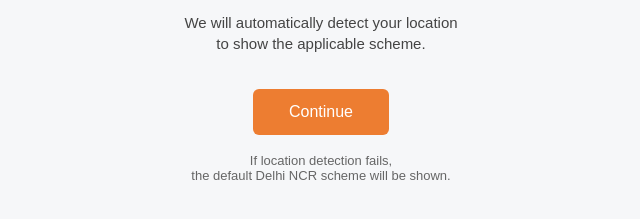
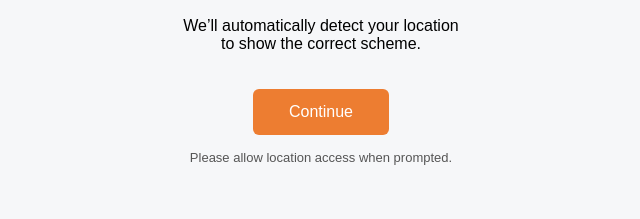
Before and after one commit to Rahulrai23/KD_Scheme_Calculator, a plain HTML site: page templates/detect.html in a window 1280 px wide. Shown: the part 99-318 px from the top of the page, without its empty margins (319-959 px from the left). Drawn offline with Linux system fonts and the light colour scheme.

Commit message:
Update detect.html

```diff
--- a/templates/detect.html
+++ b/templates/detect.html
@@ -1,9 +1,8 @@
 <!DOCTYPE html>
-<html lang="en">
+<html>
 <head>
   <meta name="viewport" content="width=device-width, initial-scale=1.0">
   <title>KC Scheme Calculator</title>
-
   <style>
     body {
       font-family: Arial, sans-serif;
@@ -11,54 +10,36 @@
       padding: 40px 20px;
       background: #f6f7f9;
     }
-
-    h2 {
-      margin-bottom: 10px;
-    }
-
-    p {
-      font-size: 15px;
-      color: #444;
-      line-height: 1.4;
-    }
-
     button {
       padding: 14px 36px;
       font-size: 16px;
       background: #ed7d31;
-      color: #fff;
+      color: white;
       border: none;
       border-radius: 6px;
       cursor: pointer;
       margin-top: 20px;
     }
-
     button:hover {
       background: #d66a22;
     }
-
     .note {
       font-size: 13px;
-      color: #666;
-      margin-top: 18px;
+      color: #555;
+      margin-top: 15px;
     }
   </style>
 </head>
 <body>
 
-  <h2>KC Scheme Calculator</h2>
+<h2>KC Scheme Calculator</h2>
+<p>We’ll automatically detect your location<br>to show the correct scheme.</p>
 
-  <p>
-    We will automatically detect your location<br>
-    to show the applicable scheme.
-  </p>
+<button onclick="detect()">Continue</button>
 
-  <button onclick="detect()">Continue</button>
-
-  <div class="note">
-    If location detection fails,<br>
-    the default Delhi NCR scheme will be shown.
-  </div>
+<div class="note">
+  Please allow location access when prompted.
+</div>
 
 <script>
 function detect() {
@@ -81,10 +62,9 @@ function detect() {
       });
     },
     function () {
-      // GPS denied or failed → fallback handled by backend
       window.location.href = "/scheme";
     },
-    { timeout: 7000 }
+    { timeout: 8000 }
   );
 }
 </script>
```
